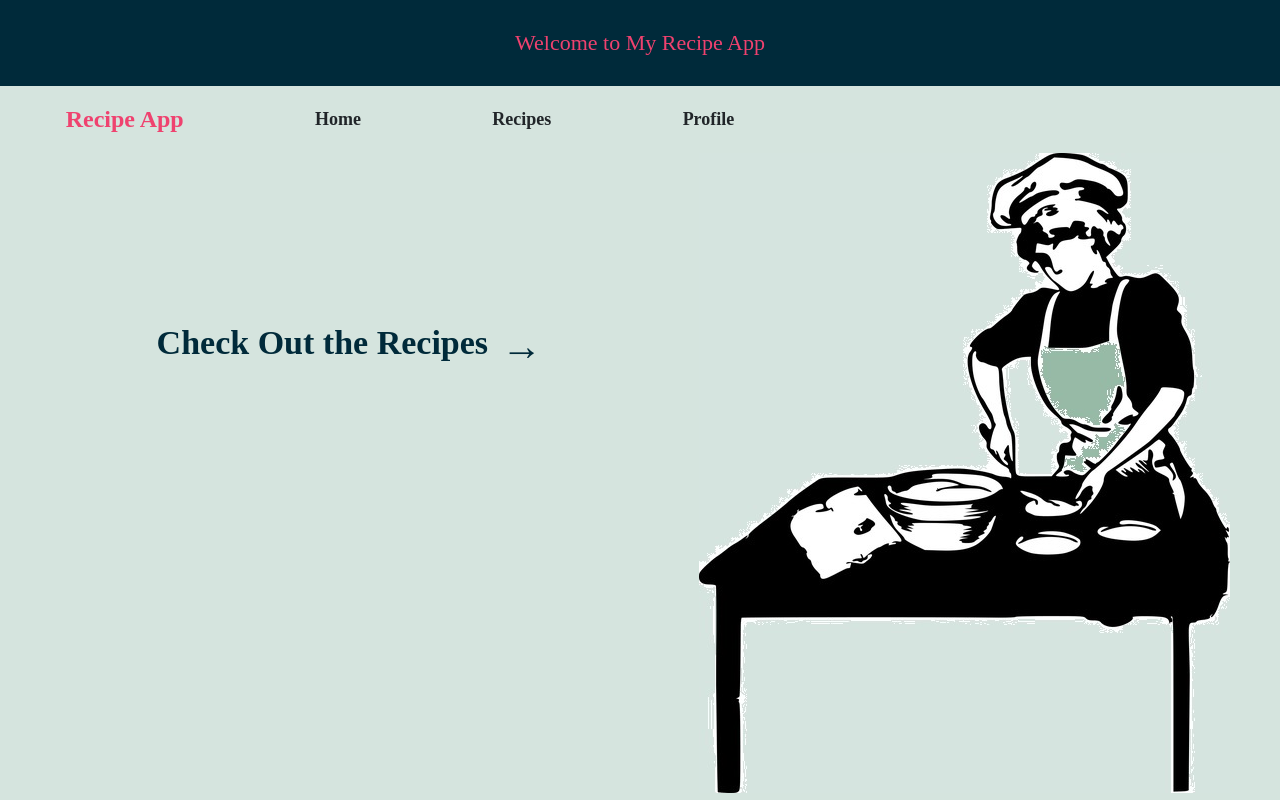
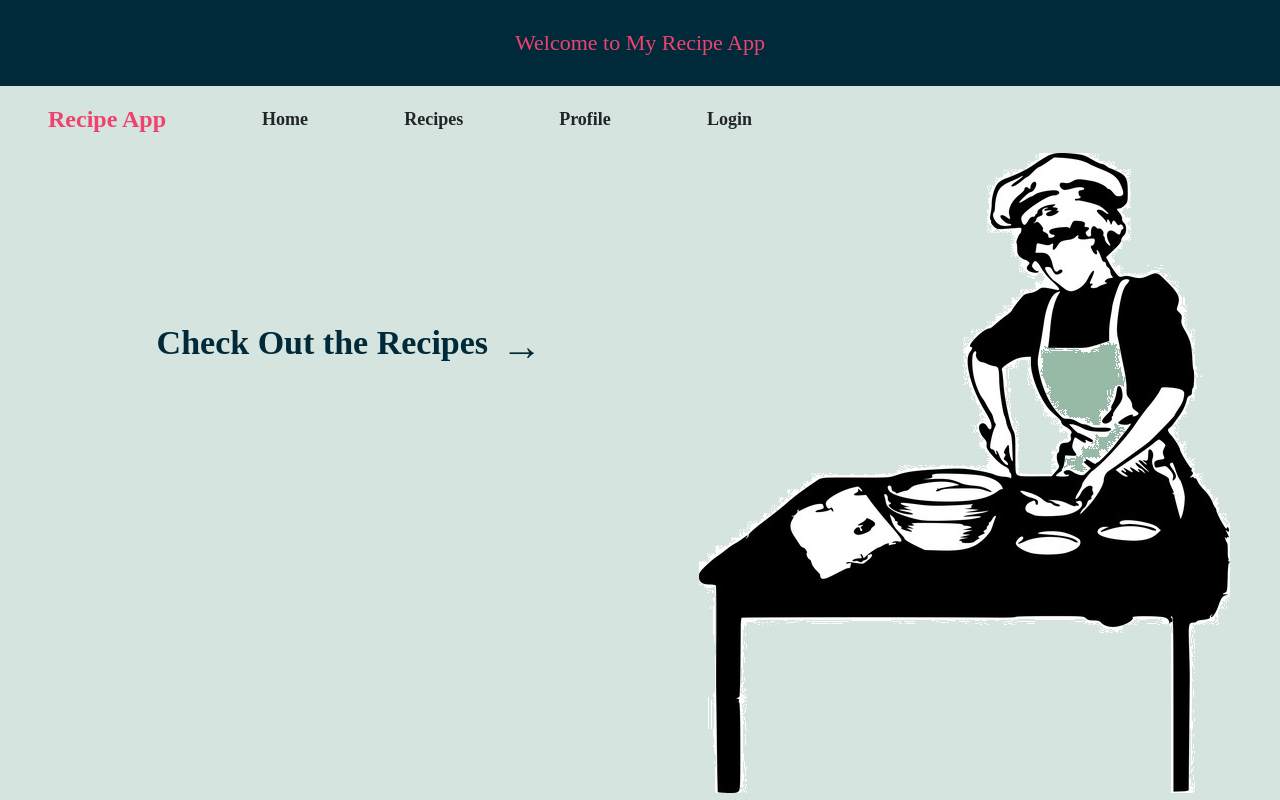
Before and after one commit to Sogolsa/recipe-app, a Django app: page / in a window 1280 px wide. Run offline with Django 5.2, Linux system fonts and the light colour scheme.

Commit message:
Added login link to homepage

```diff
--- a/src/recipes/templates/recipes/recipes_home.html
+++ b/src/recipes/templates/recipes/recipes_home.html
@@ -122,6 +122,8 @@
             <li><a href="{% url 'recipes:home' %}">Home</a></li>
             <li><a href="{% url 'recipes:recipes' %}">Recipes</a></li>
             <li><a href="{% url 'users:profile' %}">Profile</a></li>
+            <li><a href="{% url 'login' %}">Login</a></li>
+
         </ul>
     </nav>
     <main class="image-container">
```
